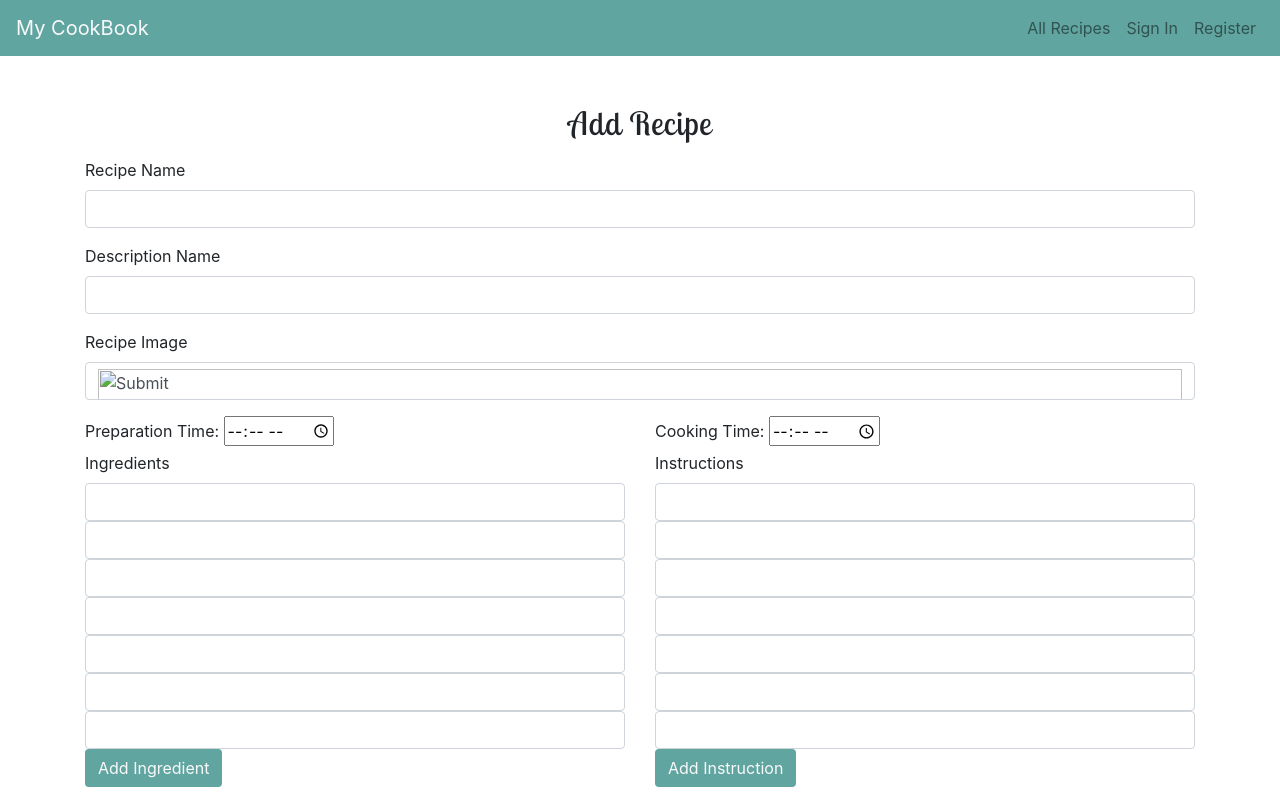
After one commit to Camila-Ribeiro/My-Cookbook_Milestone-Project, a Flask app: page /add_recipes in a window 1280 px wide. The commit adds this page. Run offline with Flask 2, Linux system fonts and the light colour scheme; some libraries are stand-ins or nearby versions.

Commit message:
added and refactored routes on app.py, created add-recipes.html, refactoring code to sigh-in and register.html, added styles to css

```diff
--- a/app.py
+++ b/app.py
@@ -36,11 +36,17 @@ def get_cuisines():
     cuisines = obj['cuisines']
     return render_template('all-recipes.html', cuisines=cuisines)
 
-@app.route('/get_allRecipes')
+@app.route('/get_allRecipes', methods=['GET'])
 def get_allRecipes():
-    return render_template('all-recipes.html')
-    # return render_template('all-recipes.html', tasks=mongo.db.tasks.find())
+    res = requests.get(
+        'https://api.spoonacular.com/recipes/random?number=100&apiKey='+api_key+'')
+    obj = res.json()
+    types = obj['recipes']
+    return render_template('all-recipes.html', types=types)
 
+@app.route('/add_recipes', methods=['GET'])
+def add_recipes():
+    return render_template('add-recipes.html')
 
 @app.route('/get_signIn')
 def get_signIn():
--- a/static/css/styles.css
+++ b/static/css/styles.css
@@ -32,7 +32,7 @@ img.on-inview {
 .slick-next:before {
   color: #383b3f;
 }
-/* --------------------- index */
+/* --------------------------------------------------------------- index */
 .own-cookbook {
     background-color:rgba(97, 165, 160, 0.7);
 }
@@ -42,7 +42,8 @@ img.on-inview {
 .title-padding {
     padding-left: 10px;
 }
-/* --------------------- all-recipes */
+
+/* ----------------------------------------------------------- all-recipes */
 .center-text {
   text-align: center;
 }
@@ -68,8 +69,8 @@ img.on-inview {
 .body-signIn-register {
   background-color: gainsboro;
 }
-/* ------------------------------------------- Sigh-In */
 
+/* ------------------------------------------------------- Sigh-In */
 .form-container {
     max-width: 350px;
     margin: 0 auto;
@@ -91,8 +92,10 @@ img.on-inview {
 .close-button {
     height: 120px;
 }
-
-
+/* --------------------- overwrite bootstrap */
+.recipe-form{
+  width: 700px;
+}
 /* --------------------- overwrite bootstrap */
 .container-fluid {
     margin-left: 0px;
--- /dev/null
+++ b/templates/add-recipes.html
@@ -0,0 +1,59 @@
+{% include 'base.html' %} {% include 'includes/_nav.html' %} {% block content %}
+
+<body>
+    <div class="container">
+        <section class="mt-5">
+            <h1 class="text-center mb-3">Add Recipe</h1>
+            <form class="recipe-form w-100">
+                <div class="form-group">
+                    <label for="recipeName1">Recipe Name</label>
+                    <input type="text" class="form-control" id="recipeName1" placeholder="" aria-describedby="recipeName">
+                </div>
+                <div class="form-group">
+                    <label for="descriptionName1">Description Name</label>
+                    <input type="text" class="form-control" id="descriptionName1" placeholder="" aria-describedby="descriptionName">
+                </div>
+                <div class="form-group">
+                    <label for="recipeImage1">Recipe Image</label>
+                    <input type="image" class="form-control" id="recipeImage1" placeholder="" aria-describedby="recipeImage">
+                </div>
+                <div class="row">
+                    <div class="col">
+                        <label for="appt">Preparation Time:</label>
+                        <input type="time" id="appt" name="appt" aria-describedby="prepTime">
+                    </div>
+                    <div class="col">
+                        <label for="appt">Cooking Time:</label>
+                        <input type="time" id="appt" name="appt" aria-describedby="cookingTime">
+                    </div>
+                </div>
+                <div class="row">
+                    <div class="col">
+                        <label for="ingredients1">Ingredients</label>
+                        <input type="text" class="form-control" id="ingredients1" placeholder="" aria-describedby="ingredients">
+                        <input type="text" class="form-control" id="ingredients1" placeholder="" aria-describedby="ingredients">
+                        <input type="text" class="form-control" id="ingredients1" placeholder="" aria-describedby="ingredients">
+                        <input type="text" class="form-control" id="ingredients1" placeholder="" aria-describedby="ingredients">
+                        <input type="text" class="form-control" id="ingredients1" placeholder="" aria-describedby="ingredients">
+                        <input type="text" class="form-control" id="ingredients1" placeholder="" aria-describedby="ingredients">
+                        <input type="text" class="form-control" id="ingredients1" placeholder="" aria-describedby="ingredients">
+                        <button type="submit" class="btn btn-color">Add Ingredient</button>
+                    </div>
+                    <div class="col">
+                        <label for="ingredients1">Instructions</label>
+                        <input type="text" class="form-control" id="instructions" placeholder="" aria-describedby="instructions">
+                        <input type="text" class="form-control" id="instructions" placeholder="" aria-describedby="instructions">
+                        <input type="text" class="form-control" id="instructions" placeholder="" aria-describedby="instructions">
+                        <input type="text" class="form-control" id="instructions" placeholder="" aria-describedby="instructions">
+                        <input type="text" class="form-control" id="instructions" placeholder="" aria-describedby="instructions">
+                        <input type="text" class="form-control" id="instructions" placeholder="" aria-describedby="instructions">
+                        <input type="text" class="form-control" id="instructions" placeholder="" aria-describedby="instructions">
+                        <button type="submit" class="btn btn-color">Add Instruction</button>
+                    </div>
+                </div>
+            </form>
+        </section>
+    </div>
+</body>
+
+{% endblock %}
--- a/templates/register.html
+++ b/templates/register.html
@@ -26,11 +26,9 @@
                     <small id="emailHelp" class="form-text text-muted">We'll never share your email with anyone else.</small>
                 </div>
                 <div class="form-group">
-                    <!-- <label for="exampleInputPassword1">Password</label> -->
                     <input type="password" class="form-control" id="exampleInputPassword1" placeholder="Enter Password">
                 </div>
                 <div class="form-group">
-                    <!-- <label for="exampleInputPassword1">Confirm Password</label> -->
                     <input type="password" class="form-control" id="exampleInputPassword1" placeholder="Confirm Password">
                     </div>
                 <div class="form-group">
@@ -42,4 +40,4 @@
     </div>
 </body>
 
-  {% endblock %}
+{% endblock %}
--- a/templates/sign-in.html
+++ b/templates/sign-in.html
@@ -22,12 +22,10 @@
         <h1 class="text-center mb-3">Sign-in into your account</h1>
         <form class="form-container">
             <div class="form-group">
-            <!-- <label for="exampleInputEmail1">Email address</label> -->
             <input type="email" class="form-control" id="exampleInputEmail1" placeholder="Email address" aria-describedby="emailHelp">
             <small id="emailHelp" class="form-text text-muted">We'll never share your email with anyone else.</small>
             </div>
             <div class="form-group">
-            <!-- <label for="exampleInputPassword1">Password</label> -->
             <input type="password" class="form-control" id="exampleInputPassword1" placeholder="Enter password">
             </div>
             <button type="submit" class="btn btn-color">Sign In</button>
@@ -38,4 +36,4 @@
     </section>
 </div>
 </body>
-  {% endblock %}
+{% endblock %}
```
Also changed, not shown: templates/all-recipes.html (+4 -10 lines).
